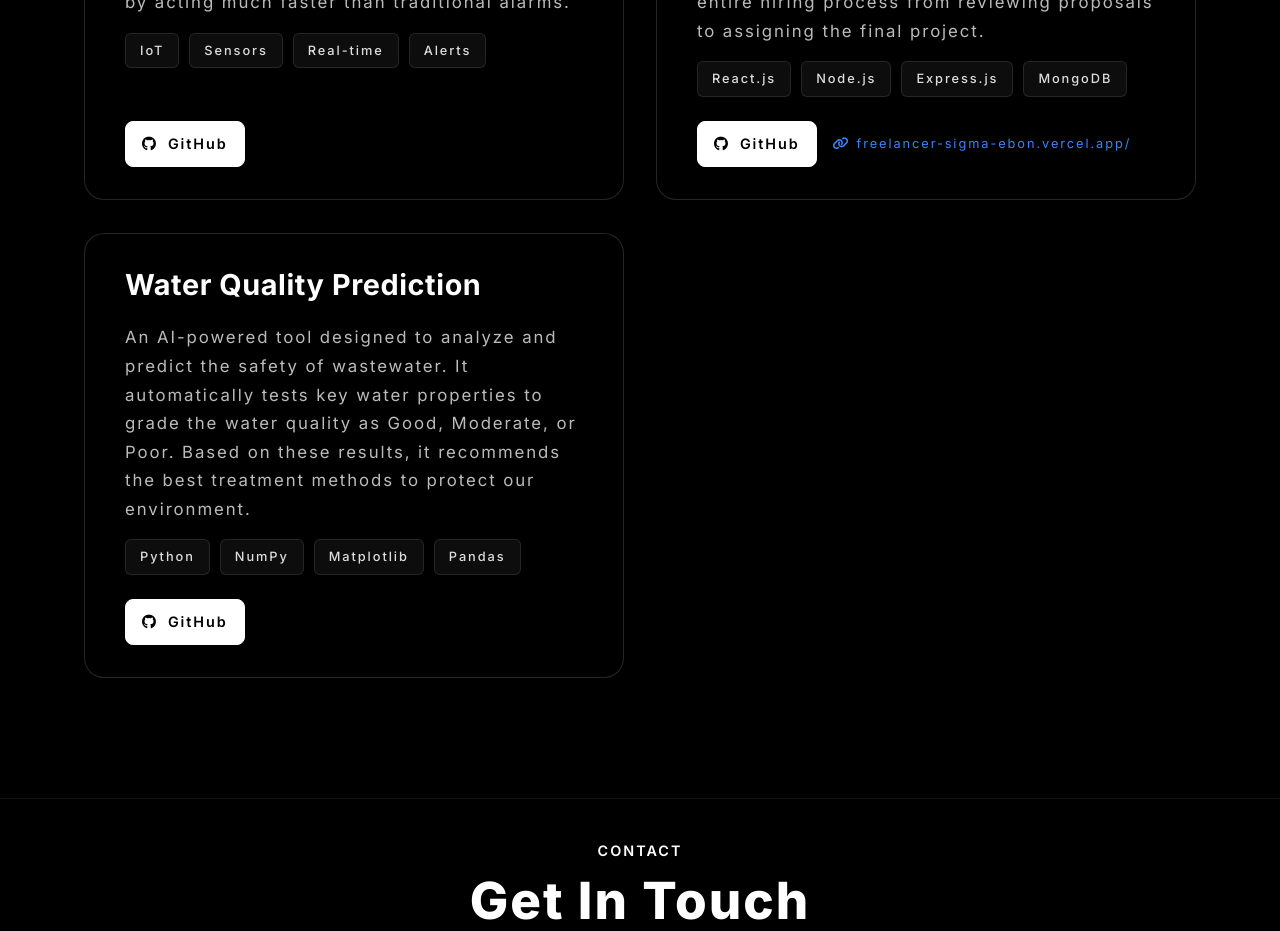
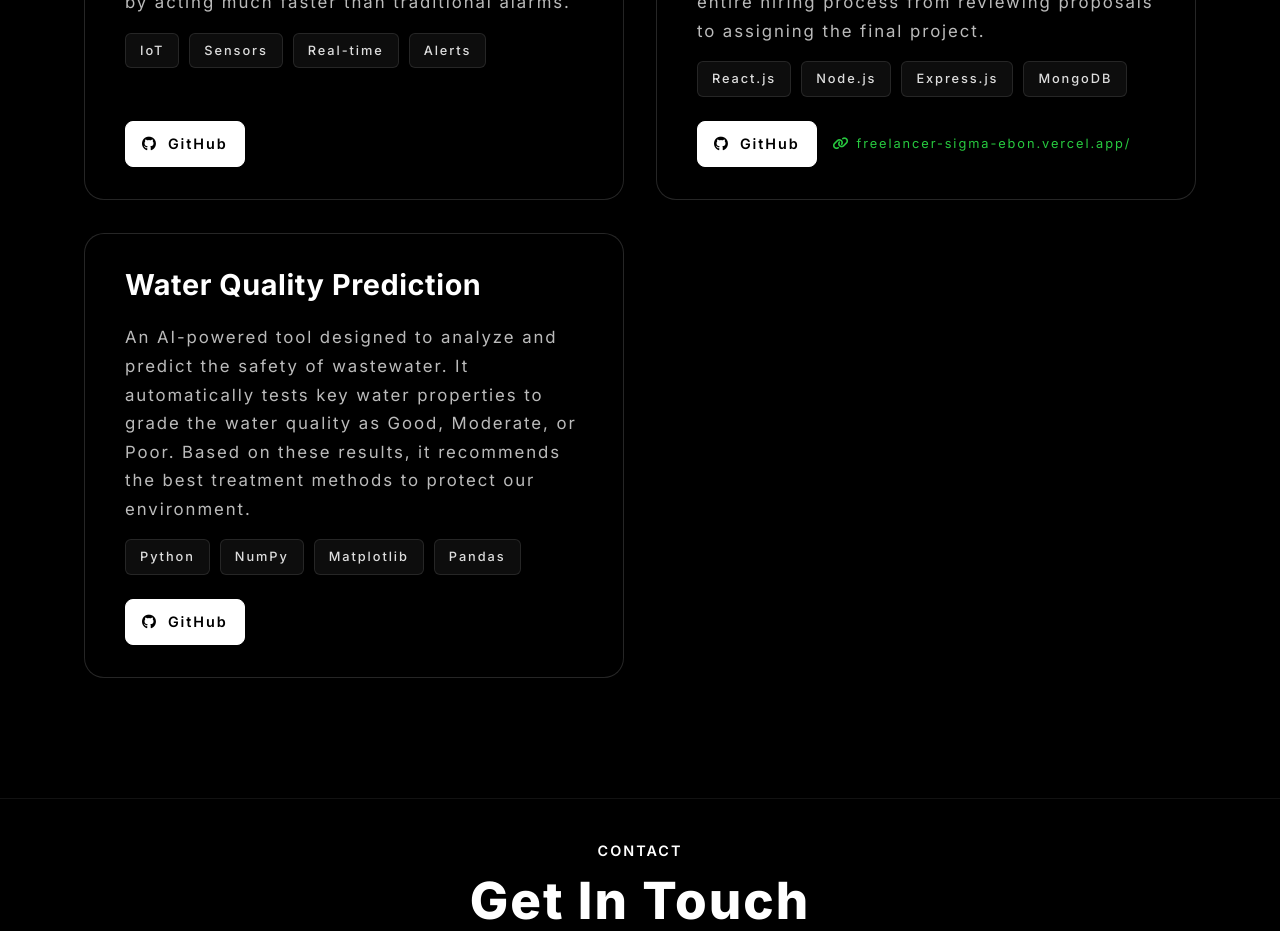
Before and after one commit to sanjaykumardk2006/Sanjaykumar, a React (Vite) app: page / in a window 1280 px wide. Shown: the part 3820-4751 px from the top of the page. Built offline with nearby package versions, Linux system fonts and the light colour scheme.

Commit message:
edited the color

```diff
--- a/src/components/Projects/Projects.css
+++ b/src/components/Projects/Projects.css
@@ -133,7 +133,7 @@
 }
 
 .pg-live-link {
-  color: #3b82f6;
+  color: #27c93f;
   text-decoration: none;
   font-family: var(--font-body);
   font-size: 0.8rem;
@@ -146,7 +146,7 @@
 }
 
 .pg-live-link:hover {
-  color: #60a5fa;
+  color: #4ade80;
   text-decoration: underline;
 }
 
```
